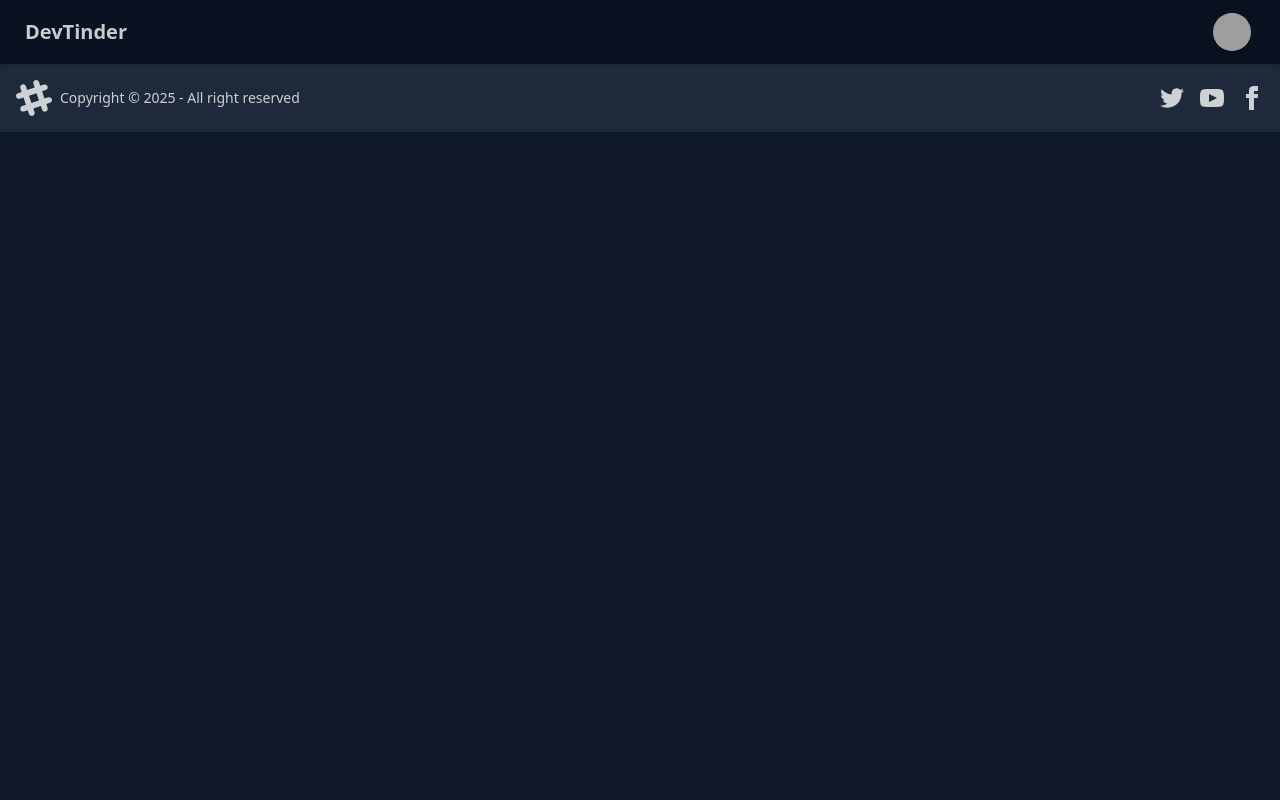
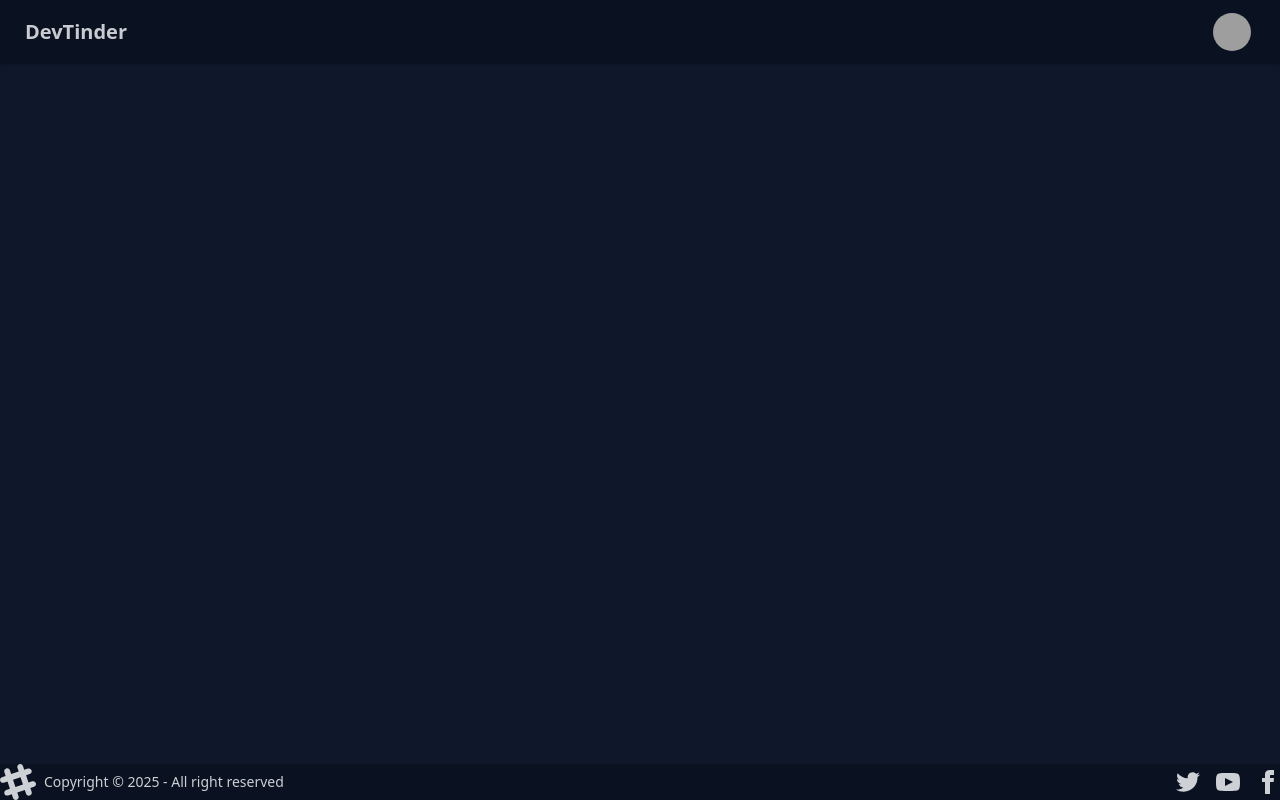
Before and after one commit to rajamanishTripathi/devTinder-frontend, a React (Vite) app: page / in a window 1280 px wide. Built offline with nearby package versions, Linux system fonts and the light colour scheme; grey boxes are pictures that could not be loaded.

Commit message:
design chnages

```diff
--- a/src/Footer.jsx
+++ b/src/Footer.jsx
@@ -3,7 +3,7 @@ import React from 'react'
 const Footer = () => {
   return (
     <div>
-       <footer className="footer sm:footer-horizontal bg-neutral text-neutral-content items-center p-4">
+       <footer className="footer sm:footer-horizontal bg-base-300 text-neutral-content fixed bottom-0">
             <aside className="grid-flow-col items-center">
                 <svg
                 width="36"
```
Lines whose indentation alone changed are shown as unchanged.
